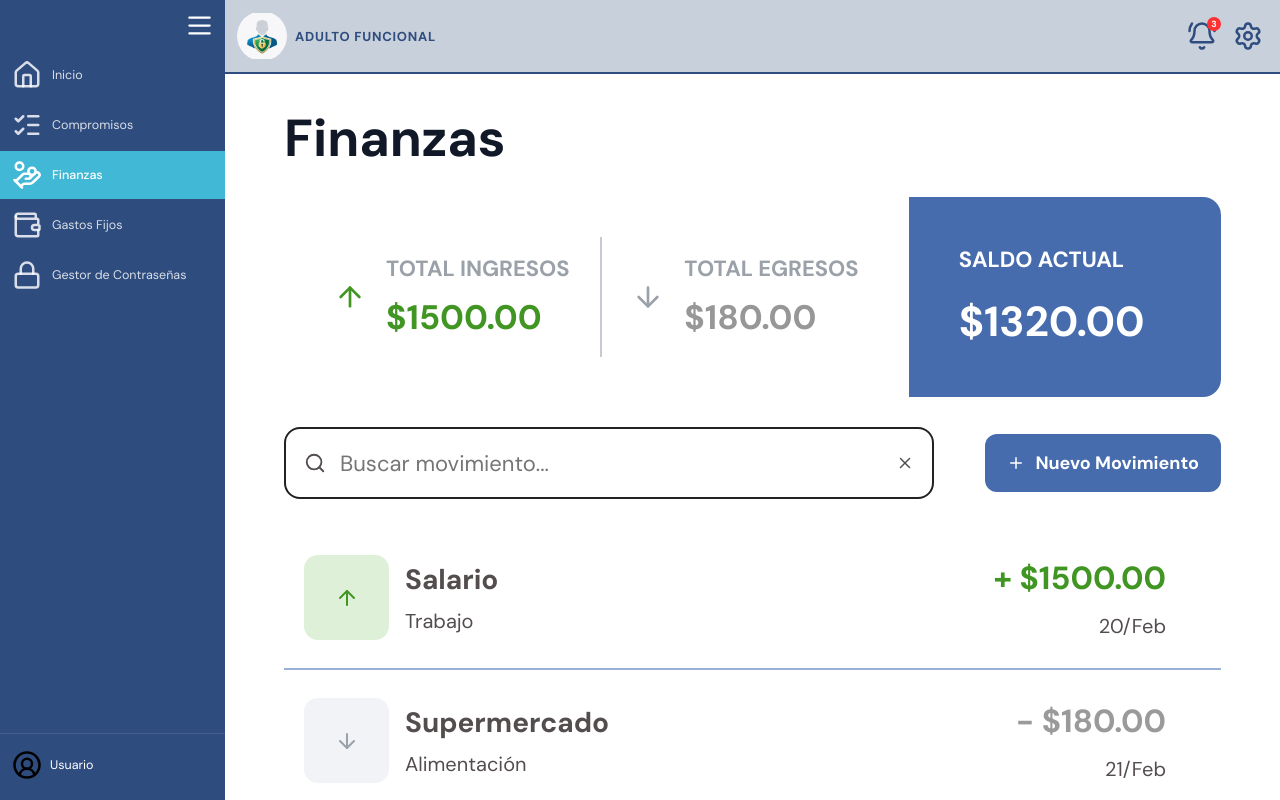
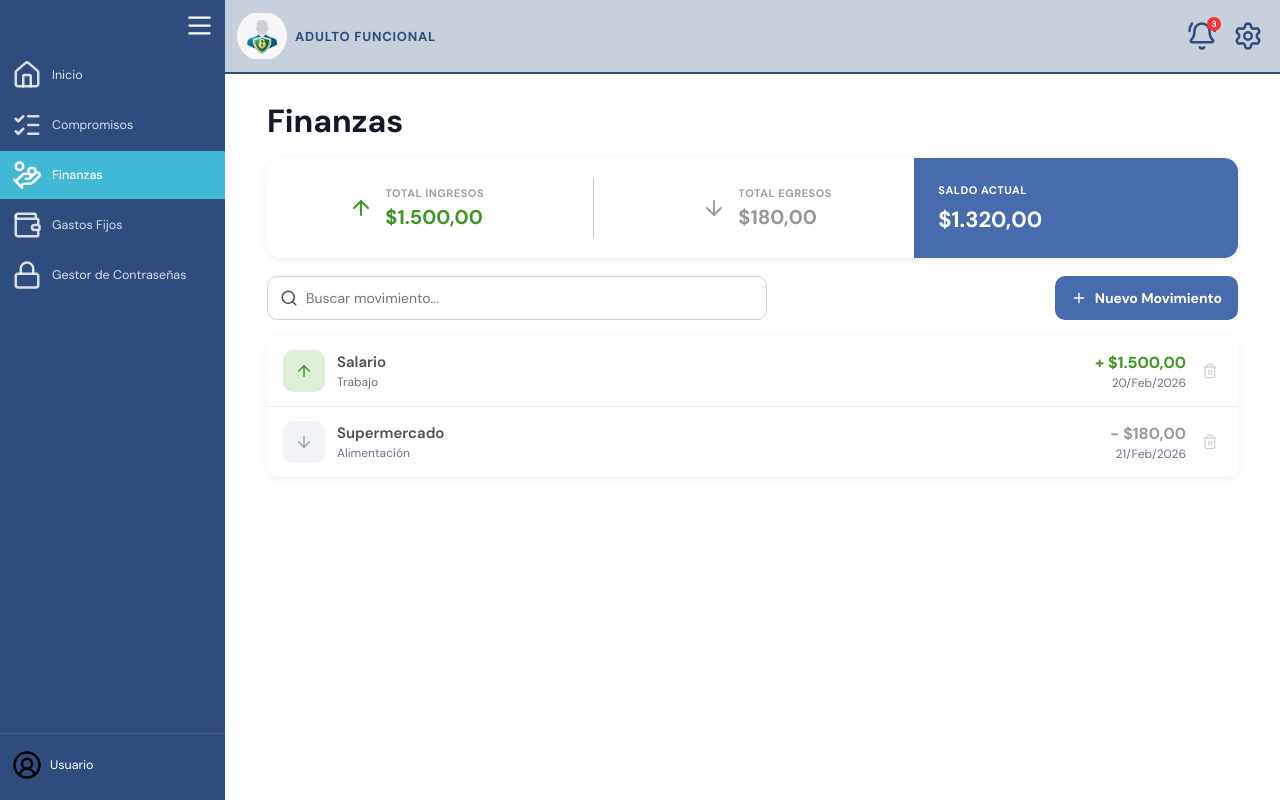
Before and after one commit to Sudo-CrocPenguin/Adulto-Funcional, a React (Vite) app in the folder web/: page /finances in a window 1280 px wide. Built offline with nearby package versions, Linux system fonts and the light colour scheme; sample sign-in values are in the browser's storage.

Commit message:
fix: se arregaln errores del CSS y de conexiones al modulo y ajustes visuales

```diff
--- a/web/package.json
+++ b/web/package.json
@@ -10,6 +10,7 @@
     "preview": "vite preview"
   },
   "dependencies": {
+    "axios": "^1.16.0",
     "lucide-react": "^1.14.0",
     "react": "^19.2.4",
     "react-dom": "^19.2.4",
--- a/web/src/pages/Finances/Finances.module.css
+++ b/web/src/pages/Finances/Finances.module.css
@@ -1,437 +1,360 @@
-/* Finances.module.css */
-
 * {
   margin: 0;
   padding: 0;
   box-sizing: border-box;
 }
 
-.container {
-  display: flex;
-  min-height: 100vh;
-  background: #f2f3f7;
-  font-family: Arial, Helvetica, sans-serif;
-}
-
-/* SIDEBAR */
-
-.sidebar {
-  width: 125px;
-  background: #2f4f88;
-  display: flex;
-  flex-direction: column;
-  justify-content: space-between;
-  align-items: center;
-}
-
-.sidebarTop {
-  display: flex;
-  flex-direction: column;
-  gap: 34px;
-  margin-top: 60px;
-}
-
-.iconButton {
-  background: transparent;
-  border: none;
-  color: white;
-  cursor: pointer;
-}
-
-.profileContainer {
-  width: 100%;
-  border-top: 2px solid rgba(255, 255, 255, 0.3);
-  padding: 22px 0;
-  display: flex;
-  justify-content: center;
-  color: white;
-}
-
-/* MAIN */
-
-.main {
-  flex: 1;
-}
-
-/* HEADER */
-
-.header {
-  height: 95px;
-  background: #dfe5ef;
-  border-bottom: 5px solid #2f4f88;
-  display: flex;
-  justify-content: space-between;
-  align-items: center;
-  padding: 0 50px;
-}
-
-.logoSection {
-  display: flex;
-  align-items: center;
-  gap: 18px;
-}
-
-.logoSection h1 {
-  font-size: 34px;
-  color: #2f4f88;
-  font-weight: 800;
-}
-
-.logoCircle {
-  width: 62px;
-  height: 62px;
-  border-radius: 50%;
-  background: #f1f1f1;
-  display: flex;
-  justify-content: center;
-  align-items: center;
-  color: #b0b0b0;
-}
-
-.headerIcons {
-  display: flex;
-  align-items: center;
-  gap: 24px;
-  color: #9ca3af;
-}
-
-.notification {
-  position: relative;
-}
-
-.notification span {
-  position: absolute;
-  top: -6px;
-  right: -6px;
-  background: #ff3d3d;
-  color: white;
-  width: 28px;
-  height: 28px;
-  border-radius: 50%;
-  display: flex;
-  justify-content: center;
-  align-items: center;
-  font-size: 16px;
-  font-weight: bold;
-}
-
-/* CONTENT */
-
 .content {
-  padding: 20px 45px;
+  padding: 16px 28px;
 }
 
 .title {
-  font-size: 52px;
+  font-size: 32px;
   font-weight: 800;
-  margin-bottom: 25px;
+  margin-bottom: 16px;
   color: #111827;
 }
 
 /* SUMMARY */
-
 .summaryGrid {
   display: grid;
   grid-template-columns: 2fr 1fr;
-  gap: 0;
-  margin-bottom: 30px;
+  margin-bottom: 18px;
+  border-radius: 14px;
+  overflow: hidden;
+  box-shadow: 0 2px 8px rgba(0,0,0,0.07);
 }
 
 .summaryCard {
   background: white;
-  border-radius: 18px 0 0 18px;
   display: flex;
   align-items: center;
-  justify-content: space-between;
-  padding: 40px 50px;
+  justify-content: space-around;
+  padding: 20px 28px;
 }
 
 .summaryItem {
   display: flex;
   align-items: center;
-  gap: 20px;
+  gap: 12px;
 }
 
 .summaryItem p {
   color: #9aa1a9;
-  font-size: 22px;
+  font-size: 11px;
   font-weight: 700;
+  letter-spacing: 0.5px;
 }
 
 .summaryItem h3 {
-  font-size: 34px;
-  margin-top: 12px;
+  font-size: 20px;
+  margin-top: 4px;
+  font-weight: 800;
 }
 
 .divider {
-  width: 2px;
-  height: 120px;
+  width: 1px;
+  height: 60px;
   background: #c5cad3;
 }
 
-.incomeIcon {
-  color: #419523;
-}
-
-.expenseIcon {
-  color: #9aa1a9;
-}
-
-.incomeText {
-  color: #419523;
-}
-
-.expenseText {
-  color: #979797;
-}
+.incomeIcon { color: #419523; }
+.expenseIcon { color: #9aa1a9; }
+.incomeText { color: #419523; }
+.expenseText { color: #979797; }
 
 .balanceCard {
   background: #466cad;
   color: white;
-  border-radius: 0 18px 18px 0;
   display: flex;
   flex-direction: column;
   justify-content: center;
-  padding-left: 50px;
+  padding: 20px 24px;
 }
 
 .balanceCard p {
-  font-size: 22px;
+  font-size: 11px;
   font-weight: 700;
-  margin-bottom: 20px;
+  letter-spacing: 0.5px;
+  margin-bottom: 8px;
 }
 
 .balanceCard h3 {
-  font-size: 42px;
+  font-size: 22px;
   font-weight: 800;
+  word-break: break-word;
 }
 
 /* ACTIONS */
-
 .actionsRow {
   display: flex;
   justify-content: space-between;
   align-items: center;
-  margin-bottom: 28px;
-  gap: 20px;
+  margin-bottom: 16px;
+  gap: 12px;
 }
 
 .searchBox {
   flex: 1;
-  max-width: 650px;
-  height: 72px;
-  border: 2px solid #222;
-  border-radius: 16px;
+  max-width: 500px;
+  height: 44px;
+  border: 1.5px solid #d1d5db;
+  border-radius: 10px;
   background: white;
   display: flex;
   align-items: center;
-  padding: 0 18px;
-  gap: 14px;
+  padding: 0 12px;
+  gap: 8px;
 }
 
 .searchBox input {
   flex: 1;
   border: none;
   outline: none;
-  font-size: 22px;
-}
-
-.actionsRight {
-  display: flex;
-  align-items: center;
-  gap: 20px;
-}
-
-.filterButton {
-  height: 58px;
-  padding: 0 18px;
-  border: none;
-  border-radius: 12px;
-  background: white;
-  font-size: 18px;
-  display: flex;
-  align-items: center;
-  gap: 10px;
-  cursor: pointer;
+  font-size: 14px;
 }
 
 .newButton {
-  height: 58px;
-  padding: 0 22px;
+  height: 44px;
+  padding: 0 16px;
   border: none;
-  border-radius: 12px;
+  border-radius: 10px;
   background: #466cad;
   color: white;
-  font-size: 18px;
+  font-size: 14px;
   font-weight: bold;
   display: flex;
   align-items: center;
-  gap: 10px;
+  gap: 8px;
   cursor: pointer;
+  white-space: nowrap;
 }
 
+.newButton:hover { background: #3a5a94; }
+
 /* MOVEMENTS */
-
 .movements {
   display: flex;
   flex-direction: column;
-  gap: 0;
+  background: white;
+  border-radius: 12px;
+  overflow: hidden;
+  box-shadow: 0 2px 8px rgba(0,0,0,0.06);
 }
 
 .movementCard {
-  background: white;
-  border-bottom: 2px solid #9bb0d6;
-  padding: 28px 20px;
+  border-bottom: 1px solid #e5eaf3;
+  padding: 14px 16px;
   display: flex;
   justify-content: space-between;
   align-items: center;
+  gap: 12px;
+  transition: background 0.15s;
 }
+
+.movementCard:hover { background: #f9fafb; }
+.movementCard:last-child { border-bottom: none; }
 
 .leftMovement {
   display: flex;
   align-items: center;
-  gap: 16px;
+  gap: 12px;
+  flex: 1;
 }
 
 .leftMovement h3 {
-  font-size: 28px;
-  margin-bottom: 10px;
+  font-size: 15px;
+  font-weight: 600;
+  margin-bottom: 2px;
 }
 
 .leftMovement p {
-  font-size: 20px;
+  font-size: 12px;
+  color: #6b7280;
 }
 
 .incomeBadge,
 .expenseBadge {
-  width: 85px;
-  height: 85px;
-  border-radius: 14px;
+  width: 42px;
+  height: 42px;
+  border-radius: 10px;
   display: flex;
   justify-content: center;
   align-items: center;
+  flex-shrink: 0;
 }
 
-.incomeBadge {
-  background: #dff0d8;
-  color: #419523;
-}
-
-.expenseBadge {
-  background: #f1f3f6;
-  color: #9aa1a9;
-}
+.incomeBadge { background: #dff0d8; color: #419523; }
+.expenseBadge { background: #f1f3f6; color: #9aa1a9; }
 
 .rightMovement {
   text-align: right;
-  padding-right: 35px;
+  flex-shrink: 0;
 }
 
 .rightMovement h3 {
-  font-size: 32px;
-  margin-bottom: 14px;
+  font-size: 16px;
+  font-weight: 700;
+  margin-bottom: 2px;
 }
 
 .rightMovement p {
-  font-size: 20px;
+  font-size: 12px;
+  color: #6b7280;
 }
 
-.positive {
-  color: #419523;
+.positive { color: #419523; }
+.negative { color: #9a9a9a; }
+
+.deleteBtn {
+  background: none;
+  border: none;
+  cursor: pointer;
+  color: #d1d5db;
+  padding: 4px;
+  border-radius: 6px;
+  display: flex;
+  align-items: center;
+  transition: color 0.15s;
+  flex-shrink: 0;
 }
 
-.negative {
-  color: #9a9a9a;
+.deleteBtn:hover { color: #ef4444; }
+
+.empty {
+  text-align: center;
+  padding: 32px;
+  color: #9ca3af;
+  font-size: 14px;
 }
 
 /* MODAL */
-
 .modalOverlay {
   position: fixed;
   inset: 0;
-  background: rgba(0, 0, 0, 0.18);
+  background: rgba(0, 0, 0, 0.35);
   display: flex;
   justify-content: center;
   align-items: center;
+  z-index: 1000;
+  padding: 16px;
 }
 
 .modal {
-  width: 440px;
+  width: 100%;
+  max-width: 420px;
+  max-height: 90vh;
   background: #f4f4f4;
-  border-radius: 20px;
-  padding: 28px 28px 18px;
+  border-radius: 16px;
+  display: flex;
+  flex-direction: column;
+  overflow: hidden;
 }
 
-.modal h2 {
-  text-align: center;
-  font-size: 28px;
-  margin-bottom: 18px;
+.modalHeader {
+  display: flex;
+  justify-content: space-between;
+  align-items: center;
+  padding: 16px 20px;
+  border-bottom: 1px solid #e5e7eb;
+  flex-shrink: 0;
+}
+
+.modalHeader h2 {
+  font-size: 18px;
+  font-weight: 700;
+}
+
+.closeBtn {
+  background: none;
+  border: none;
+  cursor: pointer;
+  color: #6b7280;
+  display: flex;
+  align-items: center;
+  padding: 4px;
+  border-radius: 6px;
+}
+
+.closeBtn:hover { color: #111827; }
+
+.modalBody {
+  overflow-y: auto;
+  padding: 16px 20px;
+  flex: 1;
 }
 
 .formGroup {
   display: flex;
   flex-direction: column;
-  margin-bottom: 14px;
+  margin-bottom: 12px;
 }
 
 .formGroup label {
-  font-size: 20px;
-  font-weight: bold;
-  margin-bottom: 8px;
+  font-size: 13px;
+  font-weight: 600;
+  margin-bottom: 5px;
+  color: #374151;
 }
 
-.formGroup input,
-.formGroup textarea {
-  height: 52px;
-  border-radius: 14px;
-  border: 2px solid #d3d7de;
-  padding: 0 16px;
-  font-size: 18px;
+.input {
+  height: 40px;
+  border-radius: 10px;
+  border: 1.5px solid #d3d7de;
+  padding: 0 12px;
+  font-size: 14px;
   background: white;
+  outline: none;
+  width: 100%;
 }
 
-.formGroup textarea {
-  height: 80px;
+.input:focus { border-color: #466cad; }
+
+.textarea {
+  height: 72px;
+  border-radius: 10px;
+  border: 1.5px solid #d3d7de;
+  padding: 10px 12px;
+  font-size: 14px;
+  background: white;
   resize: none;
-  padding-top: 14px;
+  outline: none;
+  width: 100%;
+  font-family: inherit;
 }
 
-.selectInput {
-  height: 52px;
-  border-radius: 14px;
-  border: 2px solid #d3d7de;
-  background: white;
-  padding: 0 16px;
-  display: flex;
-  align-items: center;
-  justify-content: space-between;
-  font-size: 18px;
-}
+.textarea:focus { border-color: #466cad; }
 
 .modalButtons {
   display: flex;
   justify-content: flex-end;
-  gap: 12px;
-  margin-top: 16px;
+  gap: 10px;
+  padding: 14px 20px;
+  border-top: 1px solid #e5e7eb;
+  flex-shrink: 0;
 }
 
 .cancelButton {
   border: none;
   background: #e5e7eb;
-  padding: 12px 22px;
-  border-radius: 12px;
-  font-size: 18px;
-  font-weight: bold;
+  padding: 9px 18px;
+  border-radius: 10px;
+  font-size: 14px;
+  font-weight: 600;
   cursor: pointer;
 }
+
+.cancelButton:hover { background: #d1d5db; }
 
 .saveButton {
   border: none;
   background: #466cad;
   color: white;
-  padding: 12px 32px;
-  border-radius: 12px;
-  font-size: 18px;
-  font-weight: bold;
+  padding: 9px 24px;
+  border-radius: 10px;
+  font-size: 14px;
+  font-weight: 600;
   cursor: pointer;
 }
+
+.saveButton:hover { background: #3a5a94; }
--- a/web/src/pages/Finances/Finances.tsx
+++ b/web/src/pages/Finances/Finances.tsx
@@ -1,12 +1,6 @@
 import { useMemo, useState } from "react"
 import styles from "./Finances.module.css"
-import {
-  Plus,
-  Search,
-  X,
-  ArrowUp,
-  ArrowDown,
-} from "lucide-react"
+import { Plus, Search, X, ArrowUp, ArrowDown, Trash2 } from "lucide-react"
 
 interface Movement {
   id: number
@@ -17,68 +11,48 @@ interface Movement {
   date: string
 }
 
+const formatCurrency = (amount: number) =>
+  "$" + amount.toLocaleString("es-CO", { minimumFractionDigits: 2, maximumFractionDigits: 2 })
+
 function Finances() {
   const [showModal, setShowModal] = useState(false)
-
   const [search, setSearch] = useState("")
-
   const [movements, setMovements] = useState<Movement[]>([
-    {
-      id: 1,
-      type: "Ingreso",
-      title: "Salario",
-      category: "Trabajo",
-      amount: 1500,
-      date: "20/Feb",
-    },
-    {
-      id: 2,
-      type: "Egreso",
-      title: "Supermercado",
-      category: "Alimentación",
-      amount: 180,
-      date: "21/Feb",
-    },
+    { id: 1, type: "Ingreso", title: "Salario", category: "Trabajo", amount: 1500, date: "2026-02-20" },
+    { id: 2, type: "Egreso", title: "Supermercado", category: "Alimentación", amount: 180, date: "2026-02-21" },
   ])
-
   const [formData, setFormData] = useState({
-    type: "Ingreso",
-    title: "",
-    category: "",
-    amount: "",
-    date: "",
-    description: "",
+    type: "Ingreso", title: "", category: "", amount: "", date: "", description: "",
   })
 
-  const filteredMovements = movements.filter((movement) =>
-    movement.title.toLowerCase().includes(search.toLowerCase())
+  const filteredMovements = movements.filter((m) =>
+    m.title.toLowerCase().includes(search.toLowerCase())
   )
 
-  const totalIncome = useMemo(() => {
-    return movements
-      .filter((m) => m.type === "Ingreso")
-      .reduce((acc, curr) => acc + curr.amount, 0)
-  }, [movements])
+  const totalIncome = useMemo(() =>
+    movements.filter((m) => m.type === "Ingreso").reduce((acc, curr) => acc + curr.amount, 0),
+    [movements]
+  )
 
-  const totalExpenses = useMemo(() => {
-    return movements
-      .filter((m) => m.type === "Egreso")
-      .reduce((acc, curr) => acc + curr.amount, 0)
-  }, [movements])
+  const totalExpenses = useMemo(() =>
+    movements.filter((m) => m.type === "Egreso").reduce((acc, curr) => acc + curr.amount, 0),
+    [movements]
+  )
 
   const balance = totalIncome - totalExpenses
 
+  const formatDate = (dateStr: string) => {
+    if (!dateStr) return ""
+    const [year, month, day] = dateStr.split("-")
+    const months = ["Ene","Feb","Mar","Abr","May","Jun","Jul","Ago","Sep","Oct","Nov","Dic"]
+    return `${day}/${months[parseInt(month) - 1]}/${year}`
+  }
+
   const handleAddMovement = () => {
-    if (
-      !formData.title ||
-      !formData.category ||
-      !formData.amount ||
-      !formData.date
-    ) {
+    if (!formData.title || !formData.category || !formData.amount || !formData.date) {
       alert("Completa todos los campos")
       return
     }
-
     const newMovement: Movement = {
       id: Date.now(),
       type: formData.type as "Ingreso" | "Egreso",
@@ -87,19 +61,13 @@ function Finances() {
       amount: Number(formData.amount),
       date: formData.date,
     }
+    setMovements([newMovement, ...movements])
+    setFormData({ type: "Ingreso", title: "", category: "", amount: "", date: "", description: "" })
+    setShowModal(false)
+  }
 
-    setMovements([newMovement, ...movements])
-
-    setFormData({
-      type: "Ingreso",
-      title: "",
-      category: "",
-      amount: "",
-      date: "",
-      description: "",
-    })
-
-    setShowModal(false)
+  const handleDelete = (id: number) => {
+    setMovements(movements.filter((m) => m.id !== id))
   }
 
   return (
@@ -110,56 +78,41 @@ function Finances() {
       <div className={styles.summaryGrid}>
         <div className={styles.summaryCard}>
           <div className={styles.summaryItem}>
-            <ArrowUp className={styles.incomeIcon} size={32} />
-
+            <ArrowUp className={styles.incomeIcon} size={24} />
             <div>
               <p>TOTAL INGRESOS</p>
-              <h3 className={styles.incomeText}>
-                ${totalIncome.toFixed(2)}
-              </h3>
+              <h3 className={styles.incomeText}>{formatCurrency(totalIncome)}</h3>
             </div>
           </div>
-
           <div className={styles.divider}></div>
-
           <div className={styles.summaryItem}>
-            <ArrowDown className={styles.expenseIcon} size={32} />
-
+            <ArrowDown className={styles.expenseIcon} size={24} />
             <div>
               <p>TOTAL EGRESOS</p>
-              <h3 className={styles.expenseText}>
-                ${totalExpenses.toFixed(2)}
-              </h3>
+              <h3 className={styles.expenseText}>{formatCurrency(totalExpenses)}</h3>
             </div>
           </div>
         </div>
-
         <div className={styles.balanceCard}>
           <p>SALDO ACTUAL</p>
-          <h3>${balance.toFixed(2)}</h3>
+          <h3>{formatCurrency(balance)}</h3>
         </div>
       </div>
 
       {/* SEARCH */}
       <div className={styles.actionsRow}>
         <div className={styles.searchBox}>
-          <Search size={22} />
-
+          <Search size={18} />
           <input
             type="text"
             placeholder="Buscar movimiento..."
             value={search}
             onChange={(e) => setSearch(e.target.value)}
           />
-
-          <X size={18} />
+          {search && <X size={16} style={{ cursor: "pointer" }} onClick={() => setSearch("")} />}
         </div>
-
-        <button
-          className={styles.newButton}
-          onClick={() => setShowModal(true)}
-        >
-          <Plus size={18} />
+        <button className={styles.newButton} onClick={() => setShowModal(true)}>
+          <Plus size={16} />
           Nuevo Movimiento
         </button>
       </div>
@@ -169,62 +122,47 @@ function Finances() {
         {filteredMovements.map((movement) => (
           <div key={movement.id} className={styles.movementCard}>
             <div className={styles.leftMovement}>
-              <div
-                className={
-                  movement.type === "Ingreso"
-                    ? styles.incomeBadge
-                    : styles.expenseBadge
-                }
-              >
-                {movement.type === "Ingreso" ? (
-                  <ArrowUp size={24} />
-                ) : (
-                  <ArrowDown size={24} />
-                )}
+              <div className={movement.type === "Ingreso" ? styles.incomeBadge : styles.expenseBadge}>
+                {movement.type === "Ingreso" ? <ArrowUp size={18} /> : <ArrowDown size={18} />}
               </div>
-
               <div>
                 <h3>{movement.title}</h3>
                 <p>{movement.category}</p>
               </div>
             </div>
-
             <div className={styles.rightMovement}>
-              <h3
-                className={
-                  movement.type === "Ingreso"
-                    ? styles.positive
-                    : styles.negative
-                }
-              >
-                {movement.type === "Ingreso" ? "+" : "-"} $
-                {movement.amount.toFixed(2)}
+              <h3 className={movement.type === "Ingreso" ? styles.positive : styles.negative}>
+                {movement.type === "Ingreso" ? "+" : "−"} {formatCurrency(movement.amount)}
               </h3>
-
-              <p>{movement.date}</p>
+              <p>{formatDate(movement.date)}</p>
             </div>
+            <button className={styles.deleteBtn} onClick={() => handleDelete(movement.id)}>
+              <Trash2 size={16} />
+            </button>
           </div>
         ))}
+        {filteredMovements.length === 0 && (
+          <p className={styles.empty}>No se encontraron movimientos.</p>
+        )}
       </div>
 
       {/* MODAL */}
       {showModal && (
-        <div className={styles.modalOverlay}>
-          <div className={styles.modal}>
+        <div className={styles.modalOverlay} onClick={() => setShowModal(false)}>
+          <div className={styles.modal} onClick={(e) => e.stopPropagation()}>
+            <div className={styles.modalHeader}>
               <h2>Nuevo Movimiento</h2>
+              <button className={styles.closeBtn} onClick={() => setShowModal(false)}>
+                <X size={20} />
+              </button>
+            </div>
 
+            <div className={styles.modalBody}>
               <div className={styles.formGroup}>
                 <label>Tipo</label>
-
                 <select
                   value={formData.type}
-                onChange={(e) =>
-                  setFormData({
-                    ...formData,
-                    type: e.target.value,
-                    category: "",
-                  })
-                }
+                  onChange={(e) => setFormData({ ...formData, type: e.target.value, category: "" })}
                   className={styles.input}
                 >
                   <option>Ingreso</option>
@@ -234,35 +172,22 @@ function Finances() {
 
               <div className={styles.formGroup}>
                 <label>Título</label>
-
                 <input
                   type="text"
                   className={styles.input}
                   value={formData.title}
-                onChange={(e) =>
-                  setFormData({
-                    ...formData,
-                    title: e.target.value,
-                  })
-                }
+                  onChange={(e) => setFormData({ ...formData, title: e.target.value })}
                 />
               </div>
 
               <div className={styles.formGroup}>
                 <label>Clasificación</label>
-
                 <select
                   value={formData.category}
-                onChange={(e) =>
-                  setFormData({
-                    ...formData,
-                    category: e.target.value,
-                  })
-                }
+                  onChange={(e) => setFormData({ ...formData, category: e.target.value })}
                   className={styles.input}
                 >
                   <option value="">Seleccionar</option>
-
                   {formData.type === "Ingreso" ? (
                     <>
                       <option value="Trabajo">Trabajo</option>
@@ -276,9 +201,7 @@ function Finances() {
                       <option value="Alimentación">Alimentación</option>
                       <option value="Transporte">Transporte</option>
                       <option value="Servicios">Servicios</option>
-                    <option value="Entretenimiento">
-                      Entretenimiento
-                    </option>
+                      <option value="Entretenimiento">Entretenimiento</option>
                       <option value="Salud">Salud</option>
                       <option value="Otros">Otros</option>
                     </>
@@ -288,66 +211,37 @@ function Finances() {
 
               <div className={styles.formGroup}>
                 <label>Monto</label>
-
                 <input
                   type="number"
                   className={styles.input}
                   value={formData.amount}
-                onChange={(e) =>
-                  setFormData({
-                    ...formData,
-                    amount: e.target.value,
-                  })
-                }
+                  onChange={(e) => setFormData({ ...formData, amount: e.target.value })}
                 />
               </div>
 
               <div className={styles.formGroup}>
                 <label>Fecha</label>
-
                 <input
-                type="text"
+                  type="date"
                   className={styles.input}
-                placeholder="22/Feb"
                   value={formData.date}
-                onChange={(e) =>
-                  setFormData({
-                    ...formData,
-                    date: e.target.value,
-                  })
-                }
+                  onChange={(e) => setFormData({ ...formData, date: e.target.value })}
                 />
               </div>
 
               <div className={styles.formGroup}>
                 <label>Descripción</label>
-
                 <textarea
                   className={styles.textarea}
                   value={formData.description}
-                onChange={(e) =>
-                  setFormData({
-                    ...formData,
-                    description: e.target.value,
-                  })
-                }
+                  onChange={(e) => setFormData({ ...formData, description: e.target.value })}
                 />
+              </div>
             </div>
 
             <div className={styles.modalButtons}>
-              <button
-                className={styles.cancelButton}
-                onClick={() => setShowModal(false)}
-              >
-                Cancelar
-              </button>
-
-              <button
-                className={styles.saveButton}
-                onClick={handleAddMovement}
-              >
-                Guardar
-              </button>
+              <button className={styles.cancelButton} onClick={() => setShowModal(false)}>Cancelar</button>
+              <button className={styles.saveButton} onClick={handleAddMovement}>Guardar</button>
             </div>
           </div>
         </div>
```
Also changed, not shown: web/src/services/financeService.ts (added, +39 -0 lines), 1 other file (tests, documents, lock files or other folders). Lines whose indentation alone changed are shown as unchanged.
